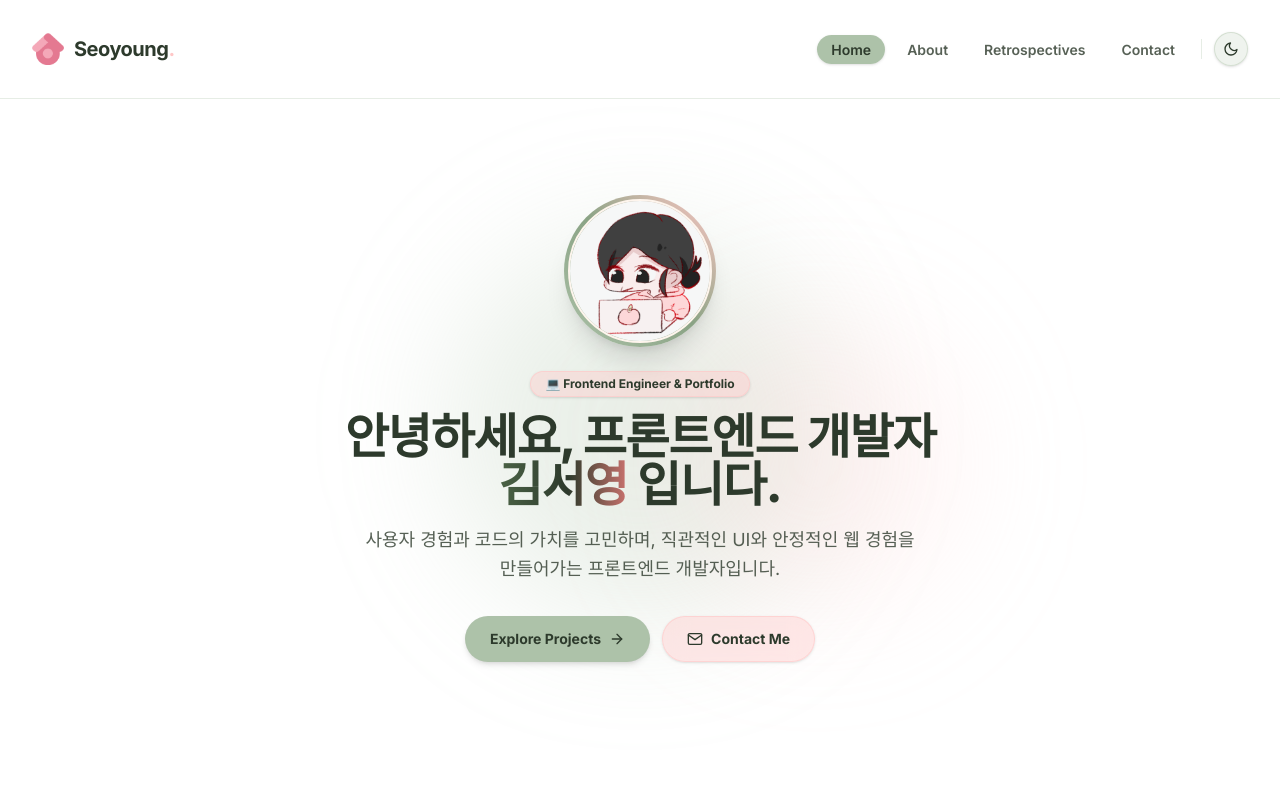
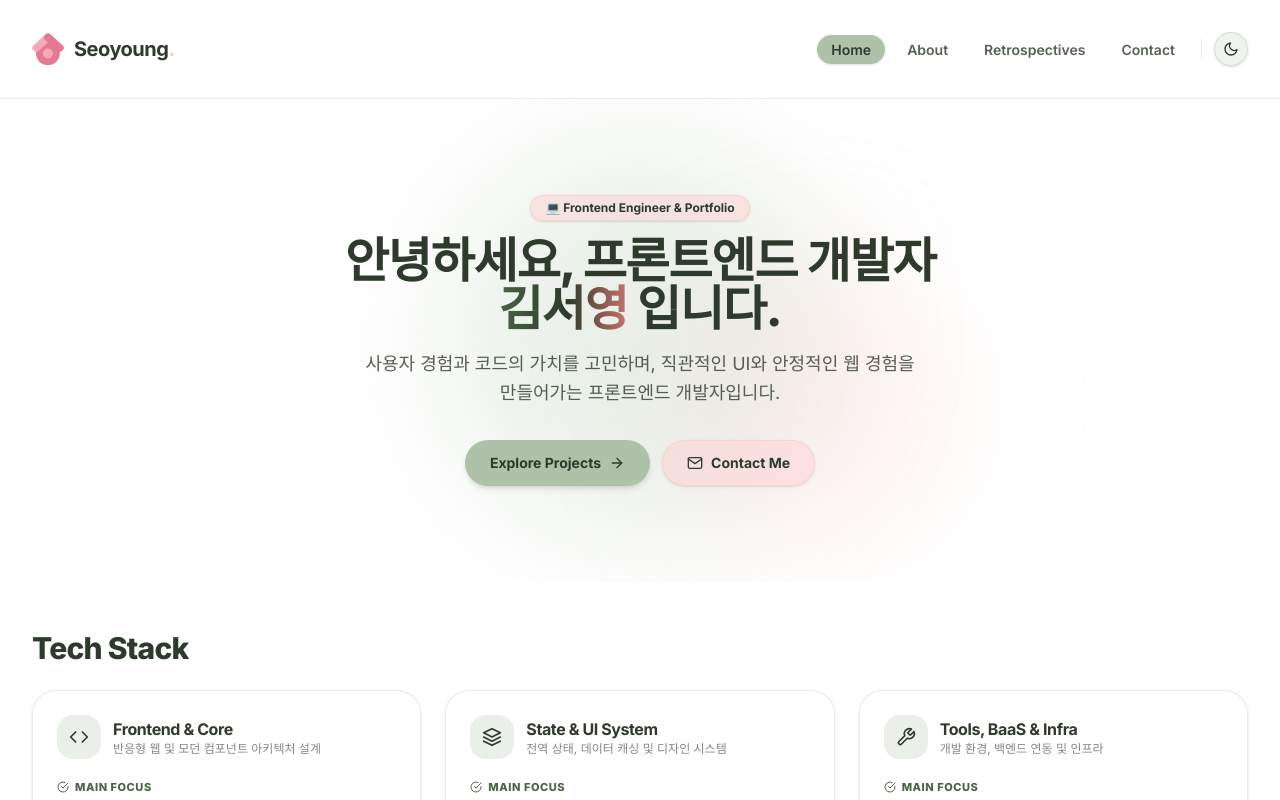
Before and after one commit to seoyoung-kim-kr/blog, a Next.js app: page / in a window 1280 px wide. Shown: the top 800 px of the page. Built offline with nearby package versions, Linux system fonts and the light colour scheme; no server answers.

Commit message:
design:  Hero 섹션의 프로필 이미지 삭제 (#10)

```diff
--- a/src/components/Hero.tsx
+++ b/src/components/Hero.tsx
@@ -1,6 +1,4 @@
-import Image from "next/image";
 import Link from "next/link";
-import profileImage from "../../public/images/profile.png";
 import { FiArrowRight, FiMail } from "react-icons/fi";
 
 export default function Hero() {
@@ -11,18 +9,6 @@ export default function Hero() {
       <div className="absolute top-1/3 right-1/4 w-72 h-72 bg-[#FFC7C7]/20 dark:bg-[#FFC7C7]/10 rounded-full blur-3xl pointer-events-none -z-10" />
 
       <div className="max-w-3xl mx-auto flex flex-col items-center text-center">
-        {/* Profile Image with Ring */}
-        <div className="relative p-1 rounded-full bg-gradient-to-tr from-[#ADC2A9] via-[#8AA385] to-[#FFC7C7] shadow-xl mb-6 hover:scale-105 transition-transform duration-500">
-          <div className="w-28 h-28 sm:w-36 sm:h-36 rounded-full overflow-hidden relative border-2 border-[#FEF5ED] dark:border-[#171E16]">
-            <Image
-              src={profileImage}
-              alt="Seoyoung Profile"
-              fill
-              className="object-cover"
-              priority
-            />
-          </div>
-        </div>
 
         {/* Headline & Bio */}
         <span className="inline-flex items-center gap-1.5 px-3.5 py-1 rounded-full text-xs font-bold bg-[#FFC7C7]/40 text-[#2D3A2C] dark:text-[#FEF5ED] border border-[#FFC7C7]/60 mb-4 shadow-sm">
```
